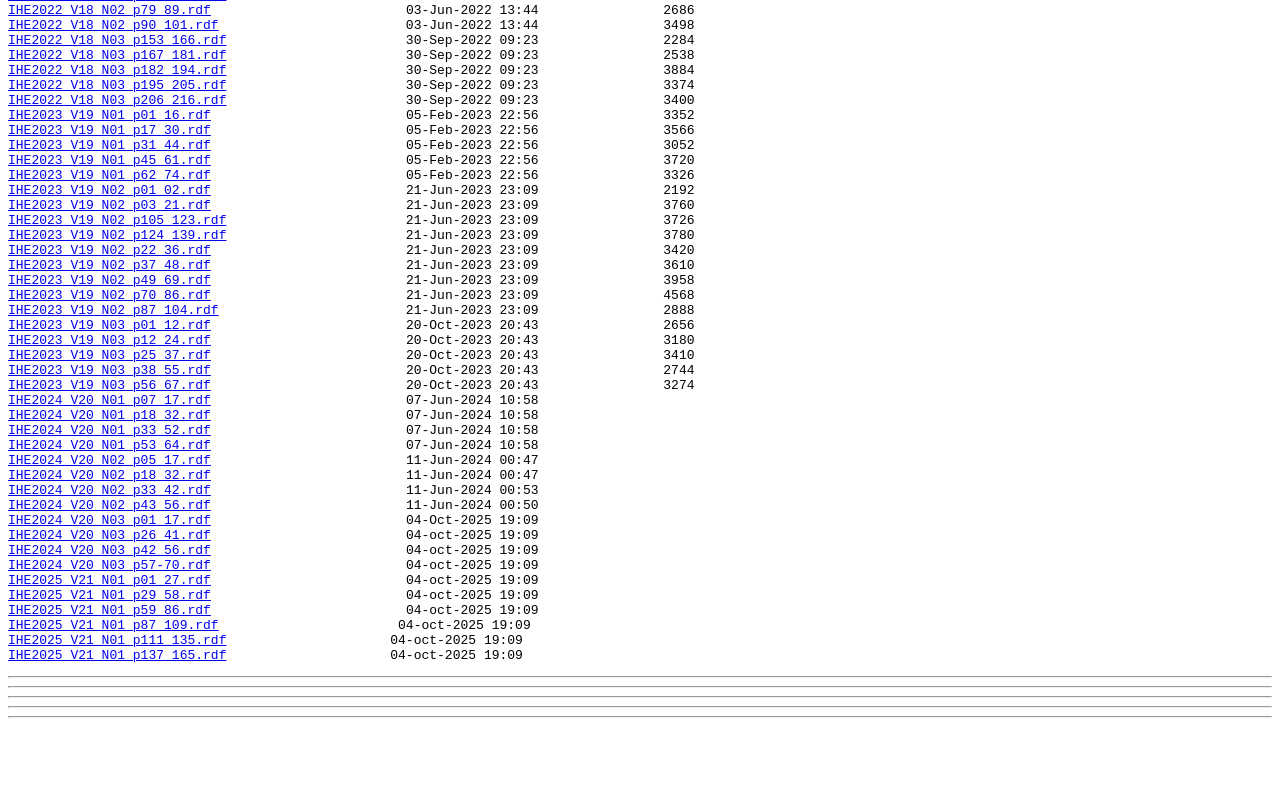
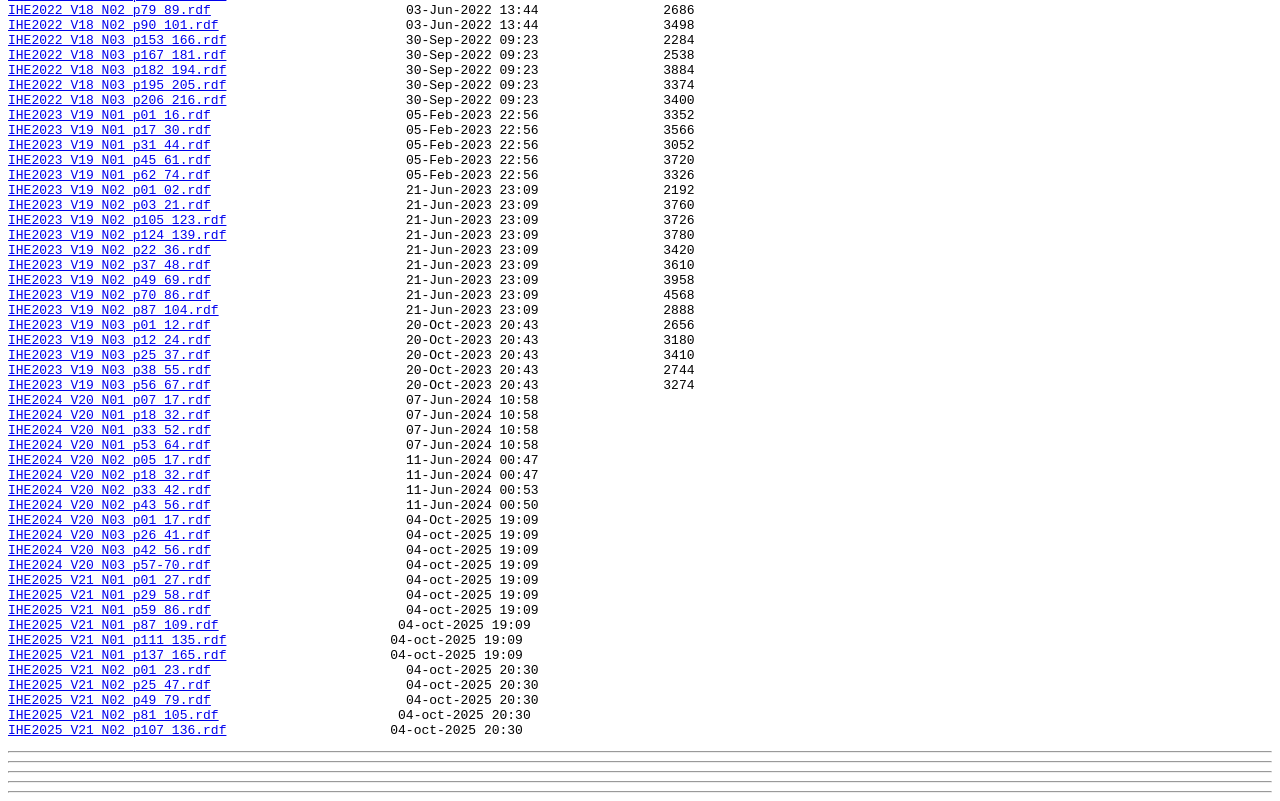
Before and after one commit to asocesphisteco/ahe, a plain HTML site: page invest/index.html in a window 1280 px wide. Shown: the part 4518-5319 px from the top of the page. Before the commit the page ends 5244 px from the top, so only its background shows below. Drawn offline with Linux system fonts and the light colour scheme.

Commit message:
Update index.html

```diff
--- a/invest/index.html
+++ b/invest/index.html
@@ -341,6 +341,11 @@
 <a href="IHE2025_V21_N01_p87_109.rdf">IHE2025_V21_N01_p87_109.rdf</a>                       04-oct-2025 19:09
 <a href="IHE2025_V21_N01_p111_135.rdf">IHE2025_V21_N01_p111_135.rdf</a>                     04-oct-2025 19:09
 <a href="IHE2025_V21_N01_p137_165.rdf">IHE2025_V21_N01_p137_165.rdf</a>                     04-oct-2025 19:09
+<a href="IHE2025_V21_N02_p01_23.rdf">IHE2025_V21_N02_p01_23.rdf</a>                         04-oct-2025 20:30
+<a href="IHE2025_V21_N02_p25_47.rdf">IHE2025_V21_N02_p25_47.rdf</a>                         04-oct-2025 20:30
+<a href="IHE2025_V21_N02_p49_79.rdf">IHE2025_V21_N02_p49_79.rdf</a>                         04-oct-2025 20:30
+<a href="IHE2025_V21_N02_p81_105.rdf">IHE2025_V21_N02_p81_105.rdf</a>                       04-oct-2025 20:30
+<a href="IHE2025_V21_N02_p107_136.rdf">IHE2025_V21_N02_p107_136.rdf</a>                     04-oct-2025 20:30
 </pre><hr></body>
 </pre><hr></body>
 </pre><hr></body>
```
